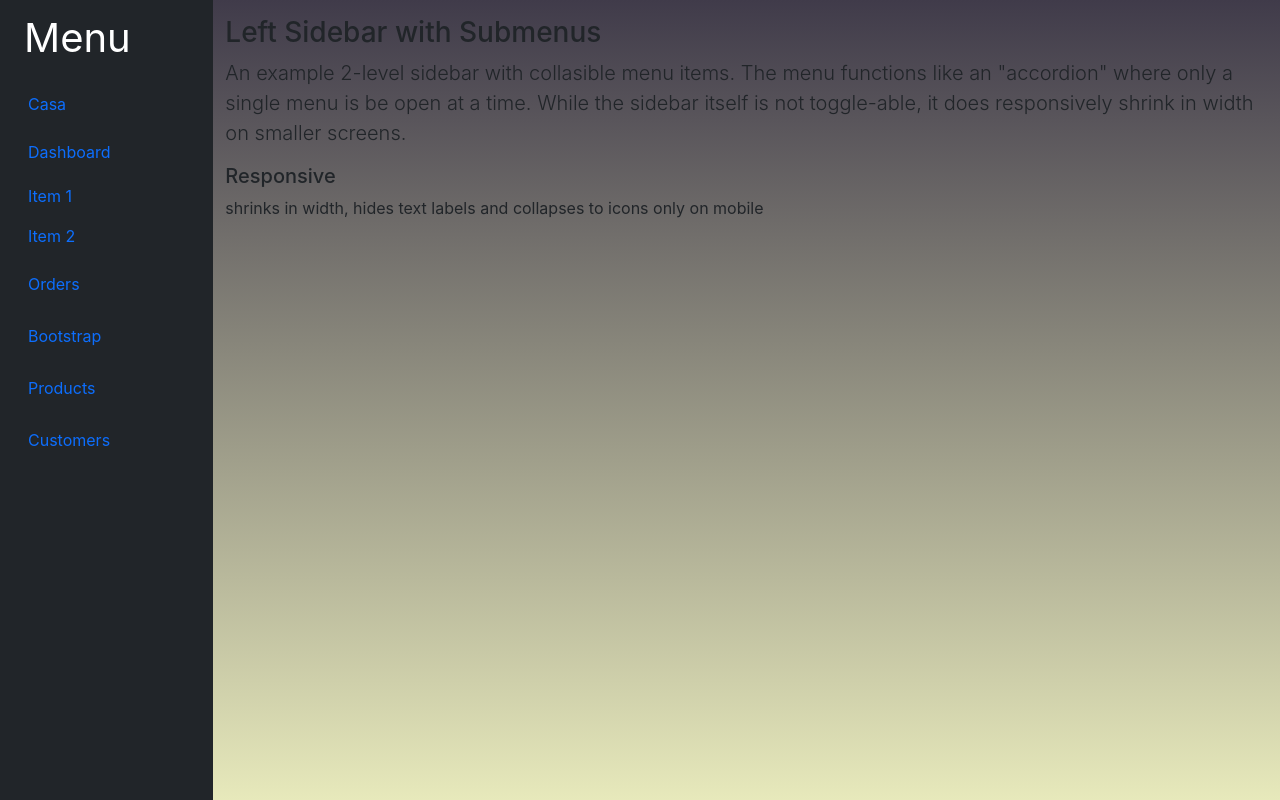
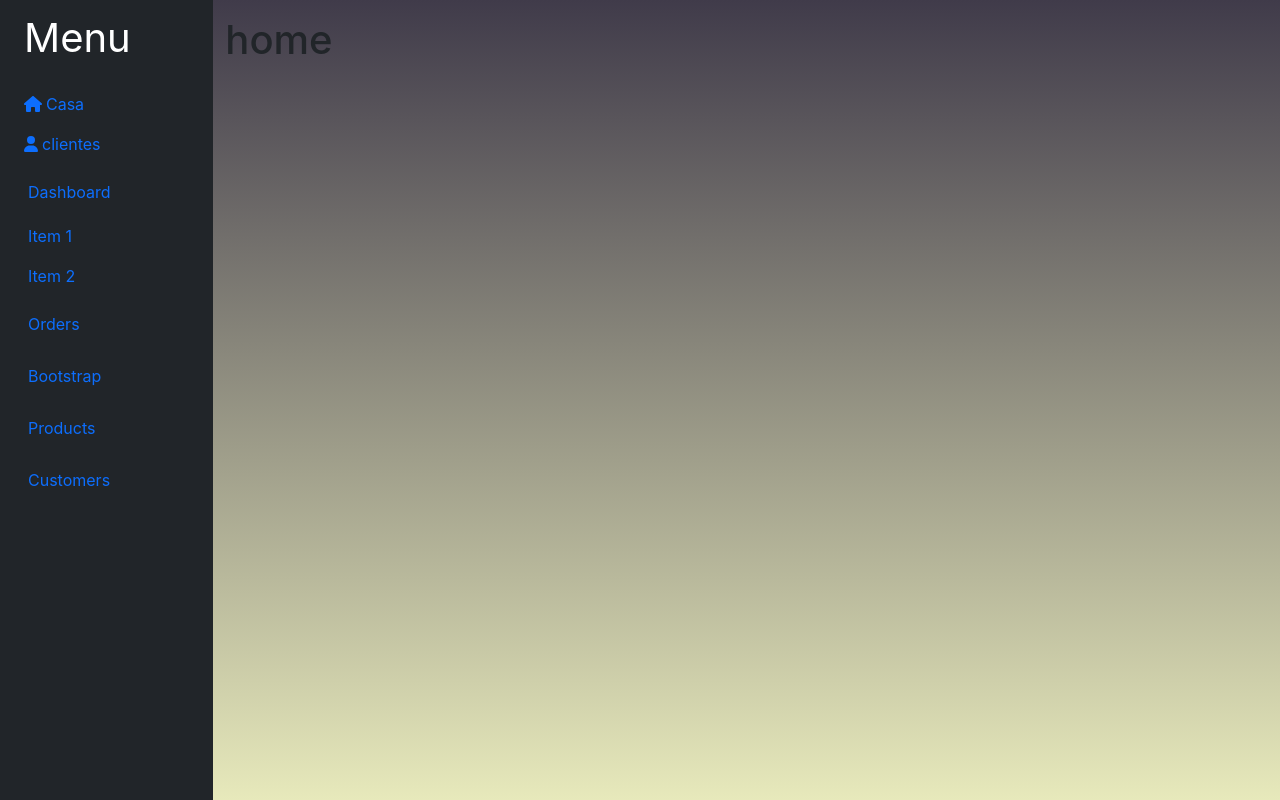
Before and after one commit to cesarsan13/sistemaprestamos, a React (Create React App) app: page / in a window 1280 px wide. Both pictures are taken after typing "Sample", "Sample" into the empty fields and a click on the button "INICIAR SESION". Built offline with nearby package versions, Linux system fonts and the light colour scheme.

Commit message:
funciona el enrutamiento de contenido Vest

```diff
--- a/src/App.js
+++ b/src/App.js
@@ -1,41 +1,48 @@
-import './App.css';
-import { Route,Routes,BrowserRouter } from 'react-router-dom';
-import Login from './pages/Login';
-import { useState } from 'react';
-import { ProtectedRoute } from './components/ProtectedRoute';
-import Home from './pages/Home';
-import './components/icons'
+import "./App.css";
+import { Route, Routes, BrowserRouter } from "react-router-dom";
+import Login from "./pages/Login";
+import { useState } from "react";
+import { ProtectedRoute } from "./components/ProtectedRoute";
+import Home from "./pages/Home";
+import "./components/icons";
+import SideBar from "./components/Sidebar";
+import MainContent from "./components/MainContent";
 function App() {
   const [user, setuser] = useState(null);
 
-  const login = (evt) =>{
+  const login = (evt) => {
     evt.preventDefault();
     setuser({
-      id:1,
-      name:'admin'
+      id: 1,
+      name: "admin",
     });
 
-  }
-  const logout = (evt) =>{
+  };
+  const logout = (evt) => {
     evt.preventDefault();
 
     setuser(null);
-  }
+  };
 
   return (
+    <div>
       <BrowserRouter>
         <Routes>
-        <Route path="/Login" element={<Login login={login} user={user}/>}> </Route>
-        <Route path="*" element={<Login login={login} user={user}/>}></Route>
+          <Route path="/Login" element={<Login login={login} user={user} />}></Route>
+          <Route path="*" element={<Login login={login} user={user} />}></Route>
             <Route element={<ProtectedRoute user={user}/>}>
-          {/* Aqui van las rutas protegidas que se mostraran cuando el usuario este logueado  */}
-          <Route path="/home" element={<Home logout={logout} />}>
-        </Route>
-
+                <Route path="/home" element={
+                  <Home user={user} >
+                    <h1>home</h1>
+                  </Home>} />
+                  <Route path="/clientes" element={
+                  <Home user={user} >
+                    <h1>clientes</h1>
+                  </Home>} />
             </Route>
         </Routes>
       </BrowserRouter>
-
+    </div>
   );
 }
 
--- a/src/components/ItemList.js
+++ b/src/components/ItemList.js
@@ -1,12 +1,18 @@
 import { FontAwesomeIcon } from "@fortawesome/react-fontawesome";
+import { Link, Navigate } from "react-router-dom";
 import { prueba } from "./icons";
 function ItemList ({nombre,icono}){
+    const handleClick=(evt)=>{
+        evt.preventDefault();
+        alert("hey");
+        <Navigate to="/Clientes"/>
+    }
     return(
         <li className="nav-item">
-                        <a href="#" className="nav-link align-middle px-0">
-                        {/* <FontAwesomeIcon icon={"angry-horns"}/><span className="ms-1 d-none d-sm-inline">{nombre}</span> */}
-                        <FontAwesomeIcon icon={{prefix:"fas",iconName:"house-chimney"}} /><span className="ms-1 d-none d-sm-inline">{nombre}</span>
-                        </a>
+                    <Link to={"/clientes"} className="nav-link align-middle px-0" >
+                        <FontAwesomeIcon icon={icono}/><span className="ms-1 d-none d-sm-inline">{nombre}</span>
+                        {/* <FontAwesomeIcon icon={{prefix:"fas",iconName:"house-chimney"}} /><span className="ms-1 d-none d-sm-inline">{nombre}</span> */}
+                </Link>
                     </li>
     );
 }
--- a/src/components/MainContent.js
+++ b/src/components/MainContent.js
@@ -1,13 +1,7 @@
-function MainContent(){
+function MainContent({children}){
     return (
-        <div className="col py-3">
-        <h3>Left Sidebar with Submenus</h3>
-        <p className="lead"> An example 2-level sidebar with collasible menu items. The menu functions like an "accordion" where only a single menu is be open at a time. While the sidebar itself is not toggle-able, it does responsively shrink in width on smaller screens.</p>
-        <ul className="list-unstyled">
-            <li>
-                <h5>Responsive</h5> shrinks in width, hides text labels and collapses to icons only on mobile
-            </li>
-        </ul>
+    <div className="col py-3">
+       {children}
     </div>
     );
 }
--- a/src/components/MainList.js
+++ b/src/components/MainList.js
@@ -4,7 +4,8 @@ import { IHouse } from "./icons";
 function MainList(){
     return (
         <ul className="nav nav-pills flex-column mb-sm-auto mb-0 align-items-center align-items-sm-start" id="menu">
-                   <ItemList nombre={"Casa"} icono={"house"} />
+                   <ItemList nombre={"Casa"} icono={"house"}/>
+                   <ItemList nombre={"clientes"} icono={"user"}/>
                     <li>
                         <a href="#submenu1" data-bs-toggle="collapse" className="nav-link px-0 align-middle">
                             <i className="fs-4 bi-speedometer2"></i> <span className="ms-1 d-none d-sm-inline">Dashboard</span> </a>
--- /dev/null
+++ b/src/pages/ErrorPage.js
@@ -0,0 +1,4 @@
+function ErrorPage(){
+    return(<h1>Error 404 Clientees</h1>)
+}
+export default  ErrorPage;
--- a/src/pages/Home.js
+++ b/src/pages/Home.js
@@ -1,12 +1,18 @@
 import SideBar from "../components/Sidebar";
 import MainContent from "../components/MainContent";
-function Home({logout}) {
+import ErrorPage from "./ErrorPage";
+import { ProtectedRoute } from "../components/ProtectedRoute";
+import { BrowserRouter, Routes, Route, Outlet } from "react-router-dom";
+function Home({ user, children }) {
+
   return (
     <div className="container-fluid">
-        <div className="row flex-nowrap">
-          <SideBar/>
-          <MainContent/>
-        </div>
+      <div className="row flex-nowrap">
+        <SideBar/>
+        <MainContent>
+          {children}
+        </MainContent>
+      </div>
     </div>
   );
 }
--- a/src/pages/Login.js
+++ b/src/pages/Login.js
@@ -4,7 +4,6 @@ function Login({login,user}) {
     return (
         <div className="container">
 
-          { console.log(user)}
             {user&&<Navigate to="/home"/> }
             <div className="row">
                 <div className="col-sm-9 col-md-7 col-lg-5 mx-auto bg-gray border-5" >
```
Lines whose indentation alone changed are shown as unchanged.
